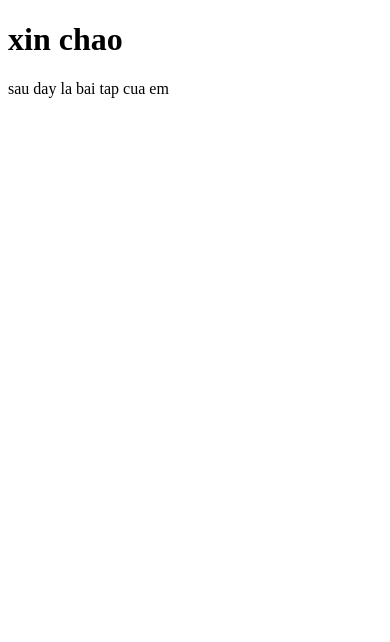
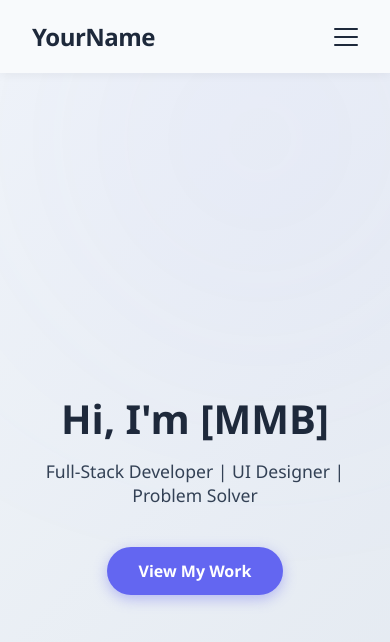
Before and after one commit to tienanhpham60-jpg/CSE91_PhamTienAnh_2451160747, a plain HTML site: page BTTH/BTTH_01/portfolio/index.html in a window 390 px wide. Drawn offline with Linux system fonts and the light colour scheme.

Commit message:
Updated BTTH1

```diff
--- a/BTTH/BTTH_01/portfolio/index.html
+++ b/BTTH/BTTH_01/portfolio/index.html
@@ -3,11 +3,38 @@
 <head>
     <meta charset="UTF-8">
     <meta name="viewport" content="width=device-width, initial-scale=1.0">
-    <title>Document</title>
+    <title>My Portfolio</title>
+    <link rel="stylesheet" href="style.css">
 </head>
 <body>
-    <h1>xin chao</h1>
-    <p>sau day la bai tap cua em</p>
+
+    <header>
+        <div class="header-container">
+            <div class="logo">YourName</div>
+
+            <input type="checkbox" id="menu-checkbox" class="menu-checkbox">
+            <label for="menu-checkbox" class="hamburger-btn">
+                <span></span>
+                <span></span>
+                <span></span>
+            </label>
+
+            <nav>
+                <a href="#about">About</a>
+                <a href="#skills">Skills</a>
+                <a href="#portfolio">Portfolio</a>
+                <a href="#contact">Contact</a>
+            </nav>
+        </div>
+    </header>
+
+    <section class="hero">
+        <div class="hero-content">
+            <h1>Hi, I'm [MMB]</h1>
+            <p>Full-Stack Developer | UI Designer | Problem Solver</p>
+            <a href="#portfolio" class="cta-button">View My Work</a>
+        </div>
+    </section>
 
 </body>
 </html>
--- /dev/null
+++ b/BTTH/BTTH_01/portfolio/style.css
@@ -0,0 +1,232 @@
+
+:root {
+    --color-primary: #6366f1;
+    --color-secondary: #8b5cf6;
+    --color-dark: #1e293b;
+    --color-light: #f8fafc;
+    --color-text: #334155;
+    --font-main: 'Segoe UI', sans-serif;
+    --transition-fast: 0.3s ease;
+}
+
+* {
+    margin: 0;
+    padding: 0;
+    box-sizing: border-box;
+}
+
+html {
+    scroll-behavior: smooth;
+    font-family: var(--font-main);
+    color: var(--color-text);
+    background-color: var(--color-light);
+}
+
+body {
+    min-height: 100vh;
+}
+
+
+header {
+    position: sticky;
+    top: 0;
+    z-index: 1000;
+    background: var(--color-light);
+    box-shadow: 0 2px 10px rgba(0, 0, 0, 0.05);
+}
+
+.header-container {
+    max-width: 1200px;
+    margin: 0 auto;
+    padding: 1.25rem 2rem;
+    display: flex;
+    justify-content: space-between;
+    align-items: center;
+}
+
+.logo {
+    font-size: 1.5rem;
+    font-weight: 700;
+    color: var(--color-dark);
+    letter-spacing: -0.5px;
+}
+
+
+nav a {
+    text-decoration: none;
+    color: var(--color-text);
+    font-size: 1rem;
+    font-weight: 500;
+    margin-left: 2rem;
+    position: relative;
+    padding: 0.25rem 0;
+    transition: color var(--transition-fast);
+}
+
+nav a:hover {
+    color: var(--color-primary);
+}
+
+
+nav a::after {
+    content: '';
+    position: absolute;
+    bottom: 0;
+    left: 0;
+    width: 0;
+    height: 2px;
+    background-color: var(--color-primary);
+    transition: width var(--transition-fast);
+}
+
+nav a:hover::after {
+    width: 100%;
+}
+
+
+.menu-checkbox, .hamburger-btn {
+    display: none;
+}
+
+.hero {
+    min-height: 100vh;
+    display: flex;
+    flex-direction: column;
+    justify-content: center;
+    align-items: center;
+    text-align: center;
+    padding: 0 2rem;
+    /* Background Gradient Linear */
+    background: linear-gradient(135deg, #f1f5f9 0%, #e2e8f0 100%);
+    position: relative;
+    overflow: hidden;
+}
+
+.hero::before {
+    content: '';
+    position: absolute;
+    width: 300px;
+    height: 300px;
+    background: var(--color-primary);
+    filter: blur(150px);
+    opacity: 0.15;
+    top: -10%;
+    right: -5%;
+    border-radius: 50%;
+}
+
+.hero-content {
+    z-index: 1;
+}
+
+.hero h1 {
+    font-size: 3.5rem;
+    color: var(--color-dark);
+    margin-bottom: 1rem;
+    font-weight: 800;
+    line-height: 1.2;
+}
+
+.hero p {
+    font-size: 1.25rem;
+    color: var(--color-text);
+    margin-bottom: 2.5rem;
+    font-weight: 400;
+}
+
+
+.cta-button {
+    display: inline-block;
+    text-decoration: none;
+    background-color: var(--color-primary);
+    color: white;
+    padding: 0.8rem 2rem;
+    border-radius: 50px;
+    font-size: 1rem;
+    font-weight: 600;
+    box-shadow: 0 4px 14px rgba(99, 102, 241, 0.4);
+    transition: transform var(--transition-fast), box-shadow var(--transition-fast), background-color var(--transition-fast);
+}
+
+.cta-button:hover {
+    background-color: var(--color-secondary);
+    transform: translateY(-3px) scale(1.03);
+    box-shadow: 0 6px 20px rgba(139, 92, 246, 0.6);
+}
+
+
+
+
+@media (max-width: 1023px) {
+    .hero h1 {
+        font-size: 2.75rem;
+    }
+}
+
+
+@media (max-width: 767px) {
+    .hero h1 {
+        font-size: 2.5rem;
+    }
+
+    .hero p {
+        font-size: 1.1rem;
+    }
+
+
+    .hamburger-btn {
+        display: flex;
+        flex-direction: column;
+        justify-content: space-between;
+        width: 24px;
+        height: 18px;
+        cursor: pointer;
+        z-index: 1001;
+    }
+
+    .hamburger-btn span {
+        display: block;
+        height: 2px;
+        width: 100%;
+        background-color: var(--color-dark);
+        border-radius: 2px;
+        transition: all var(--transition-fast);
+    }
+
+
+    .menu-checkbox:checked ~ .hamburger-btn span:nth-child(1) {
+        transform: translateY(8px) rotate(45deg);
+    }
+    .menu-checkbox:checked ~ .hamburger-btn span:nth-child(2) {
+        opacity: 0;
+    }
+    .menu-checkbox:checked ~ .hamburger-btn span:nth-child(3) {
+        transform: translateY(-8px) rotate(-45deg);
+    }
+
+
+    nav {
+        position: fixed;
+        top: 0;
+        right: -100%;
+        width: 70%;
+        height: 100vh;
+        background-color: var(--color-light);
+        box-shadow: -5px 0 15px rgba(0,0,0,0.05);
+        display: flex;
+        flex-direction: column;
+        justify-content: center;
+        align-items: center;
+        transition: right var(--transition-fast);
+    }
+
+    nav a {
+        margin: 1.5rem 0;
+        font-size: 1.25rem;
+    }
+
+
+    .menu-checkbox:checked ~ nav {
+        right: 0;
+    }
+}
```
